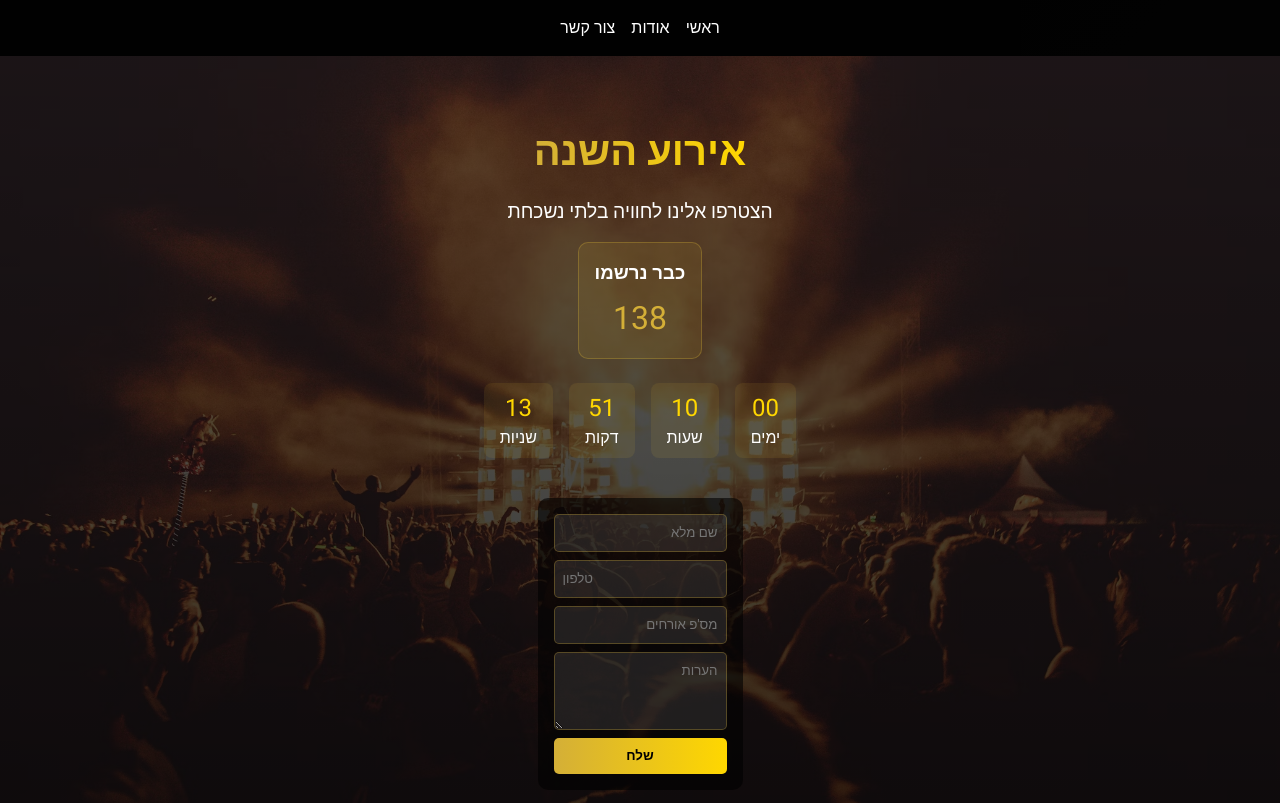
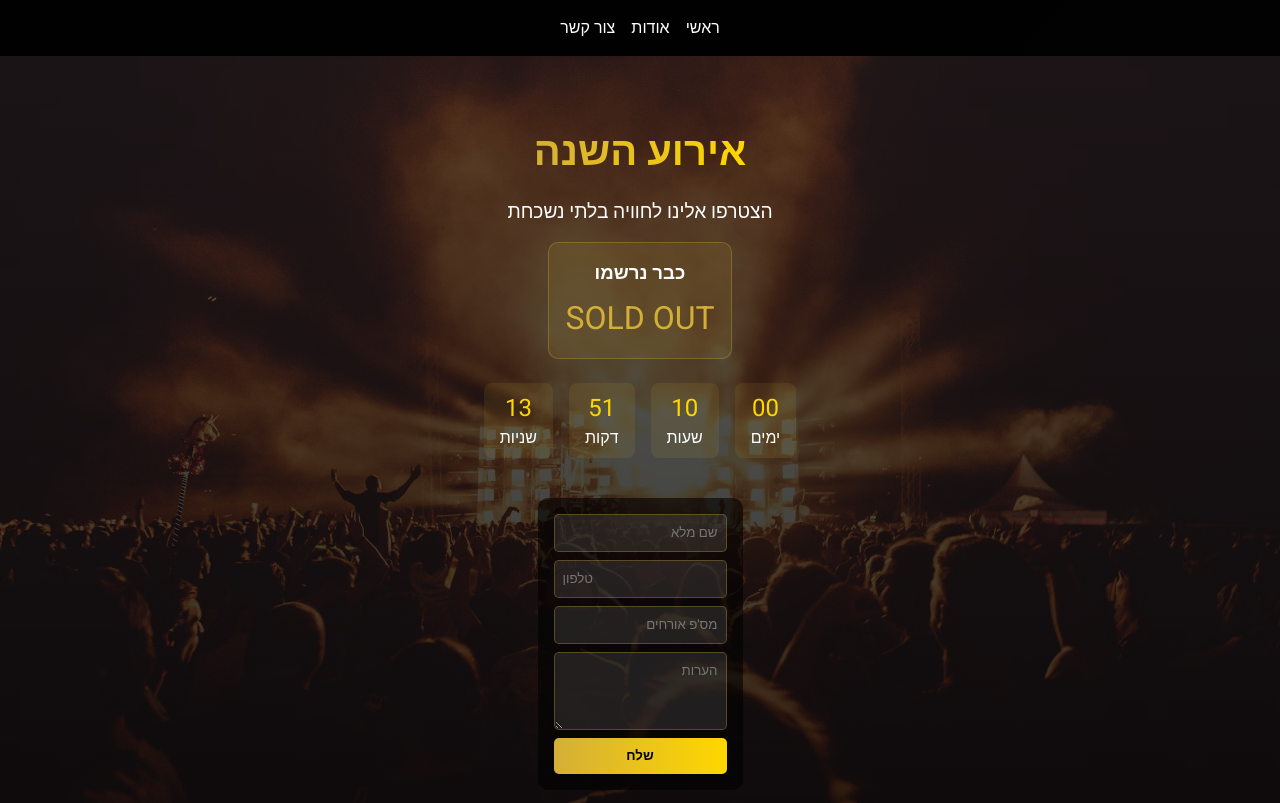
Before and after one commit to Rotemk83/Event2025, a plain HTML site: page index.html in a window 1280 px wide. Shown: the top 803 px of the page. Drawn offline with Linux system fonts and the light colour scheme; some packages are replaced by stand-ins of ours; a script that the page names is missing.

Commit message:
Update index.html

```diff
--- a/index.html
+++ b/index.html
@@ -153,7 +153,7 @@
     <p class="subtitle">הצטרפו אלינו לחוויה בלתי נשכחת</p>
     <div class="participant-counter">
       <h3>כבר נרשמו</h3>
-      <div class="participant-number" id="participantCount">138</div>
+      <div class="participant-number" id="participantCount">SOLD OUT</div>
     </div>
     <div class="countdown">
       <div class="countdown-item"><div class="countdown-number" id="days">00</div><div>ימים</div></div>
```
